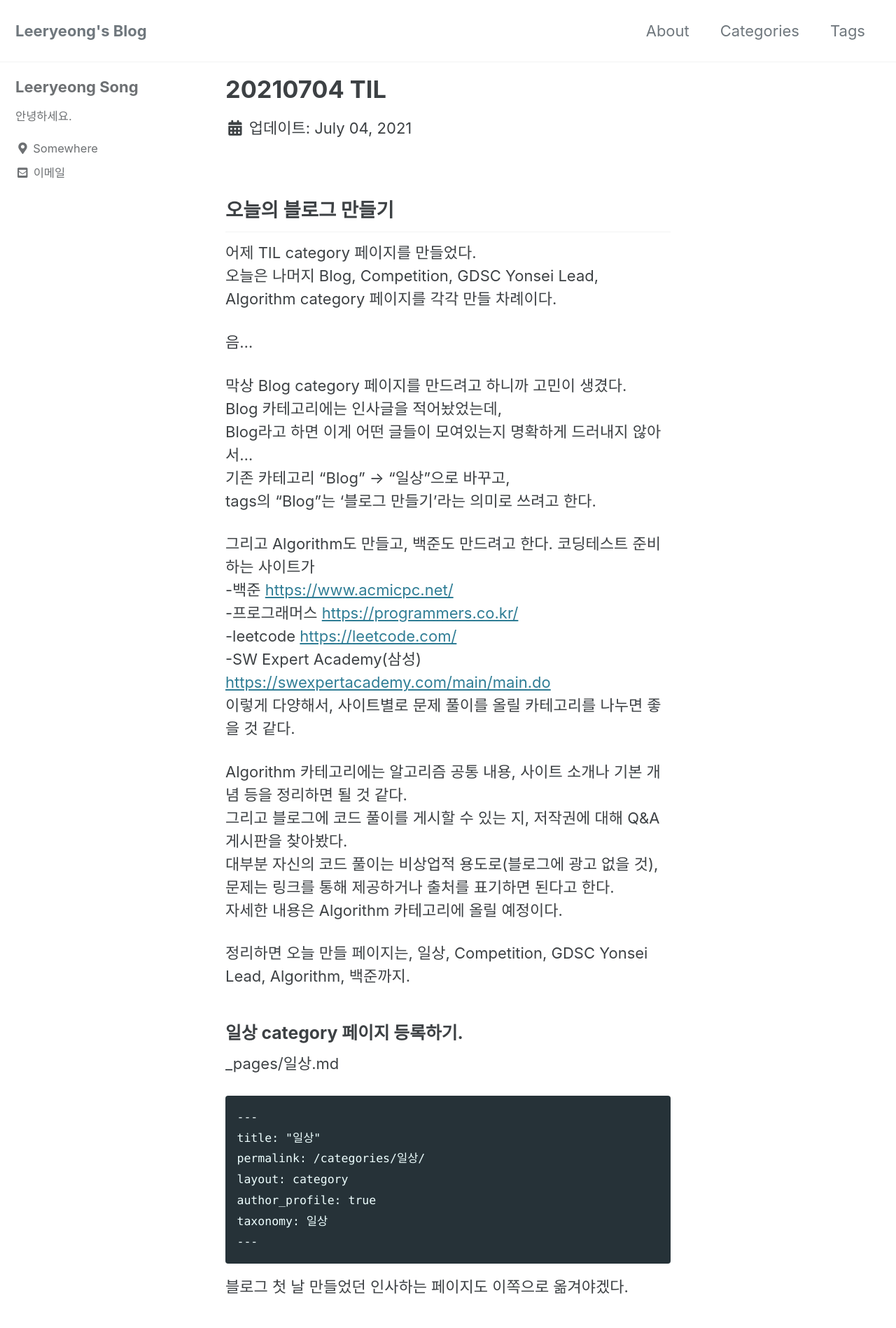
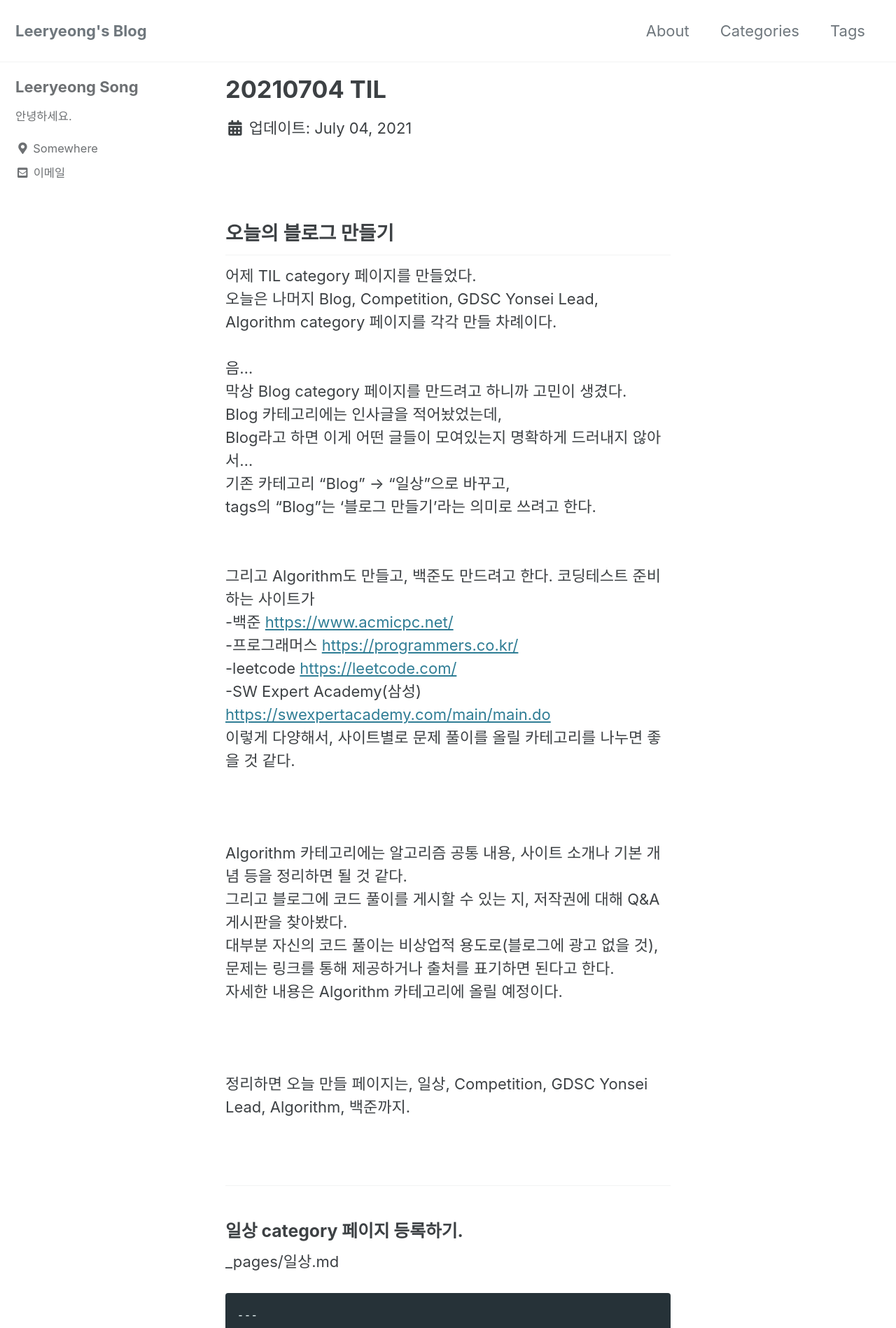
Before and after one commit to leeryeongsong/leeryeongsong.github.io, a Jekyll site: the page built from _posts/2021-07-04-20210704-TIL.md, in a window 1280 px wide. Shown: the top 1898 px of the page at 70% size. Built offline with Jekyll 4.4.1, drawn with Linux system fonts in a browser that asks for light colours; cached includes are drawn as plain includes.

Commit message:
Update and rename 2021-07-04-TIL.md to 2021-07-04-20210704-TIL.md

````diff
--- a/_posts/2021-07-04-TIL.md
+++ b/_posts/2021-07-04-20210704-TIL.md
@@ -9,19 +9,22 @@ tags:
   - TIL
   - Algorithm
 ---
+<br>
 
 ## 오늘의 블로그 만들기
 어제 TIL category 페이지를 만들었다.
 오늘은 나머지 Blog, Competition, GDSC Yonsei Lead, Algorithm category 페이지를 각각 만들 차례이다.
-
+<br>
 음...
-
+<br>
 막상 Blog category 페이지를 만드려고 하니까 고민이 생겼다.
 Blog 카테고리에는 인사글을 적어놨었는데,
 Blog라고 하면 이게 어떤 글들이 모여있는지 명확하게 드러내지 않아서...
 기존 카테고리 "Blog" -> "일상"으로 바꾸고,
 tags의 "Blog"는 '블로그 만들기'라는 의미로 쓰려고 한다.
-
+<br>
+<br>
+<br>
 그리고 Algorithm도 만들고, 백준도 만드려고 한다.
 코딩테스트 준비하는 사이트가
 -백준 <https://www.acmicpc.net/>
@@ -29,15 +32,22 @@ tags의 "Blog"는 '블로그 만들기'라는 의미로 쓰려고 한다.
 -leetcode <https://leetcode.com/>
 -SW Expert Academy(삼성) <https://swexpertacademy.com/main/main.do>
 이렇게 다양해서, 사이트별로 문제 풀이를 올릴 카테고리를 나누면 좋을 것 같다.
-
+<br>
+<br>
+<br>
 Algorithm 카테고리에는 알고리즘 공통 내용, 사이트 소개나 기본 개념 등을 정리하면 될 것 같다.
 그리고 블로그에 코드 풀이를 게시할 수 있는 지, 저작권에 대해 Q&A 게시판을 찾아봤다.
 대부분 자신의 코드 풀이는 비상업적 용도로(블로그에 광고 없을 것), 문제는 링크를 통해 제공하거나 출처를 표기하면 된다고 한다.
 자세한 내용은 Algorithm 카테고리에 올릴 예정이다.
+<br>
+<br>
+<br>
+정리하면 오늘 만들 페이지는, 일상, Competition, GDSC Yonsei Lead, Algorithm, 백준까지.
+<br>
+<br>
+<br>
 
-정리하면 오늘 만들 페이지는, 일상, Competition, GDSC Yonsei Lead, Algorithm, 백준까지.
-
-
+***
 
 ### 일상 category 페이지 등록하기.
 \_pages/일상.md
@@ -51,8 +61,11 @@ taxonomy: 일상
 ---
 ```
 블로그 첫 날 만들었던 인사하는 페이지도 이쪽으로 옮겨야겠다.
+<br>
+<br>
+<br>
 
-
+***
 
 ### Competition category 페이지 등록하기.
 ```
@@ -64,8 +77,11 @@ author_profile: true
 taxonomy: Competition
 ---
 ```
+<br>
+<br>
+<br>
 
-
+***
 
 ### GDSC Yonsei Lead category 페이지 등록하기.
 ```
@@ -77,8 +93,11 @@ author_profile: true
 taxonomy: GDSC Yonsei Lead
 ---
 ```
+<br>
+<br>
+<br>
 
-
+***
 
 ### Algorithm category 페이지 등록하기.
 ```
@@ -90,8 +109,11 @@ author_profile: true
 taxonomy: Algorithm
 ---
 ```
+<br>
+<br>
+<br>
 
-
+***
 
 ### 백준 category 페이지 등록하기.
 ```
@@ -103,3 +125,8 @@ author_profile: true
 taxonomy: 백준
 ---
 ```
+<br>
+<br>
+<br>
+
+***
````
